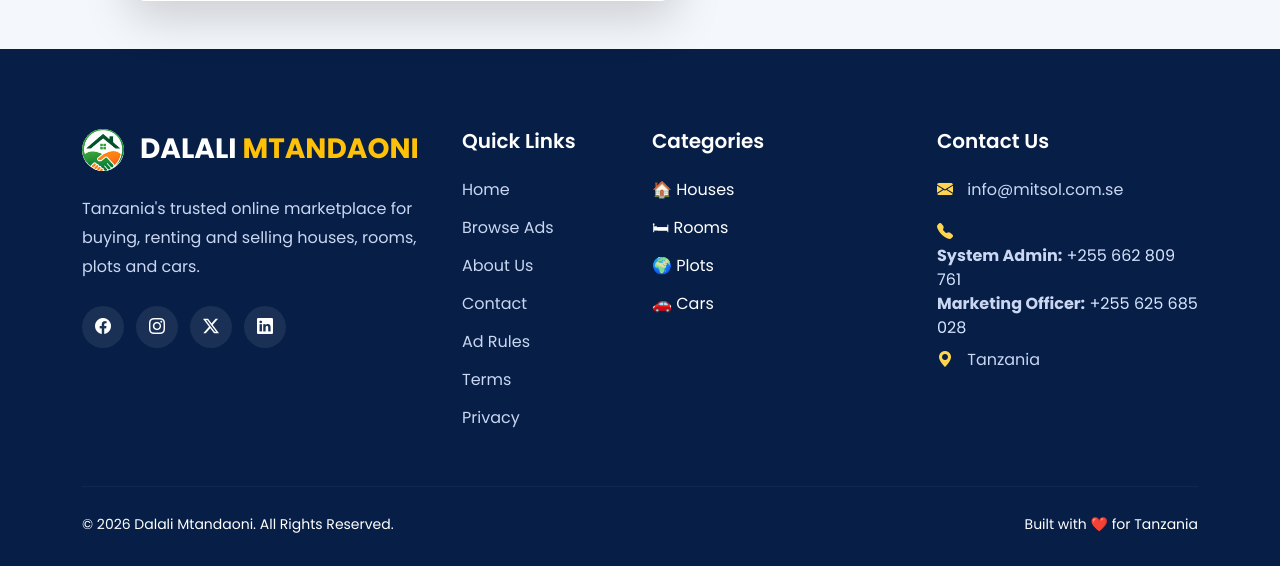
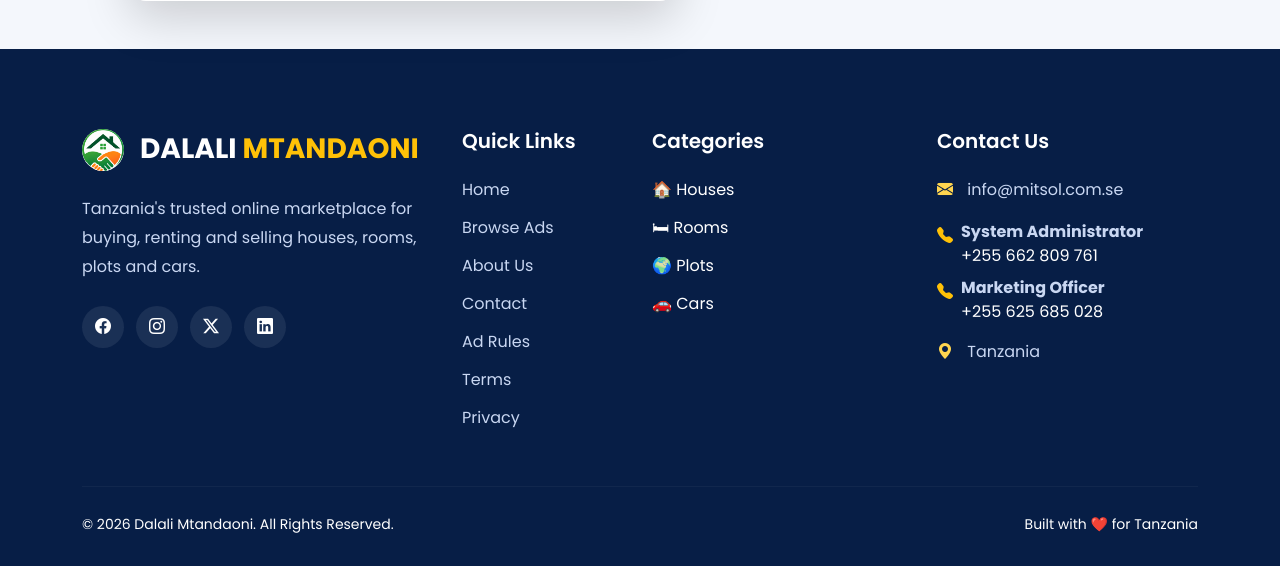
Before and after one commit to Shija-cmd/dalali-mtandaoni, a Django app: page /accounts/register/ in a window 1280 px wide. Shown: the part 1197-1763 px from the top of the page. Run offline with Django 5.2, Linux system fonts and the light colour scheme; parts of the project's set-up code (start-up, migrations or seed data) failed here and were passed over.

Commit message:
Contact updation

```diff
--- a/templates/base.html
+++ b/templates/base.html
@@ -609,16 +609,26 @@
 
                     <li>
 
-                        <li class="mb-2">
-    <i class="bi bi-telephone-fill me-2"></i>
-    <div class="d-inline-block">
+                        <li class="mb-3">
+                    <div class="d-flex align-items-start mb-2">
+                    <i class="bi bi-telephone-fill text-warning me-2 mt-1"></i>
+            <div>
+            <strong>System Administrator</strong><br>
+                <a href="tel:+255662809761"
+                    class="text-white text-decoration-none">
+                    +255 662 809 761
+                </a>
+            </div>
+        </div>
+
+        <div class="d-flex align-items-start">
+        <i class="bi bi-telephone-fill text-warning me-2 mt-1"></i>
         <div>
-            <strong>System Admin:</strong>
-            <a href="tel:+255662809761">+255 662 809 761</a>
-        </div>
-        <div>
-            <strong>Marketing Officer:</strong>
-            <a href="tel:+255625685028">+255 625 685 028</a>
+            <strong>Marketing Officer</strong><br>
+            <a href="tel:+255625685028"
+                class="text-white text-decoration-none">
+                +255 625 685 028
+            </a>
         </div>
     </div>
 </li>
```
